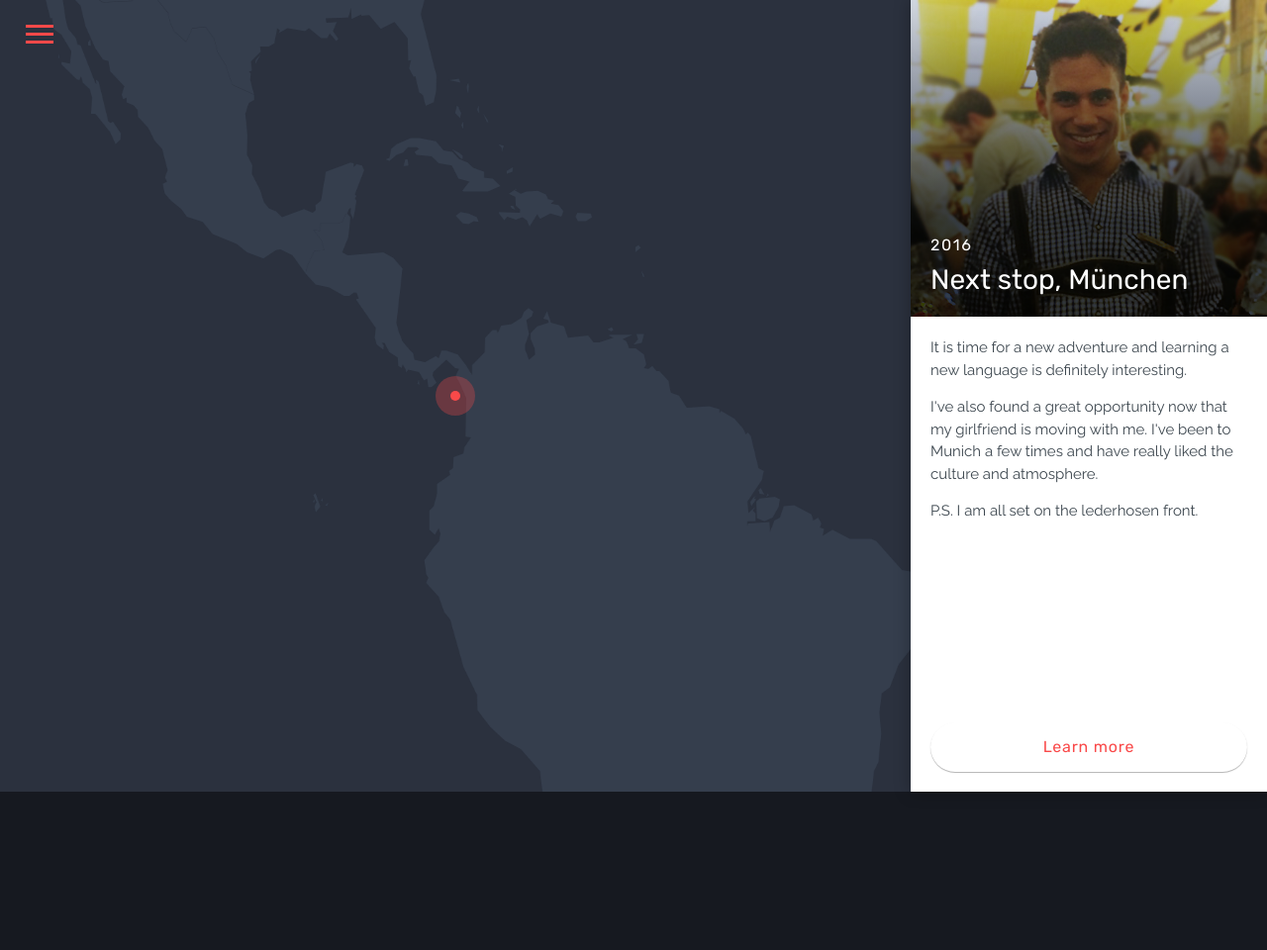
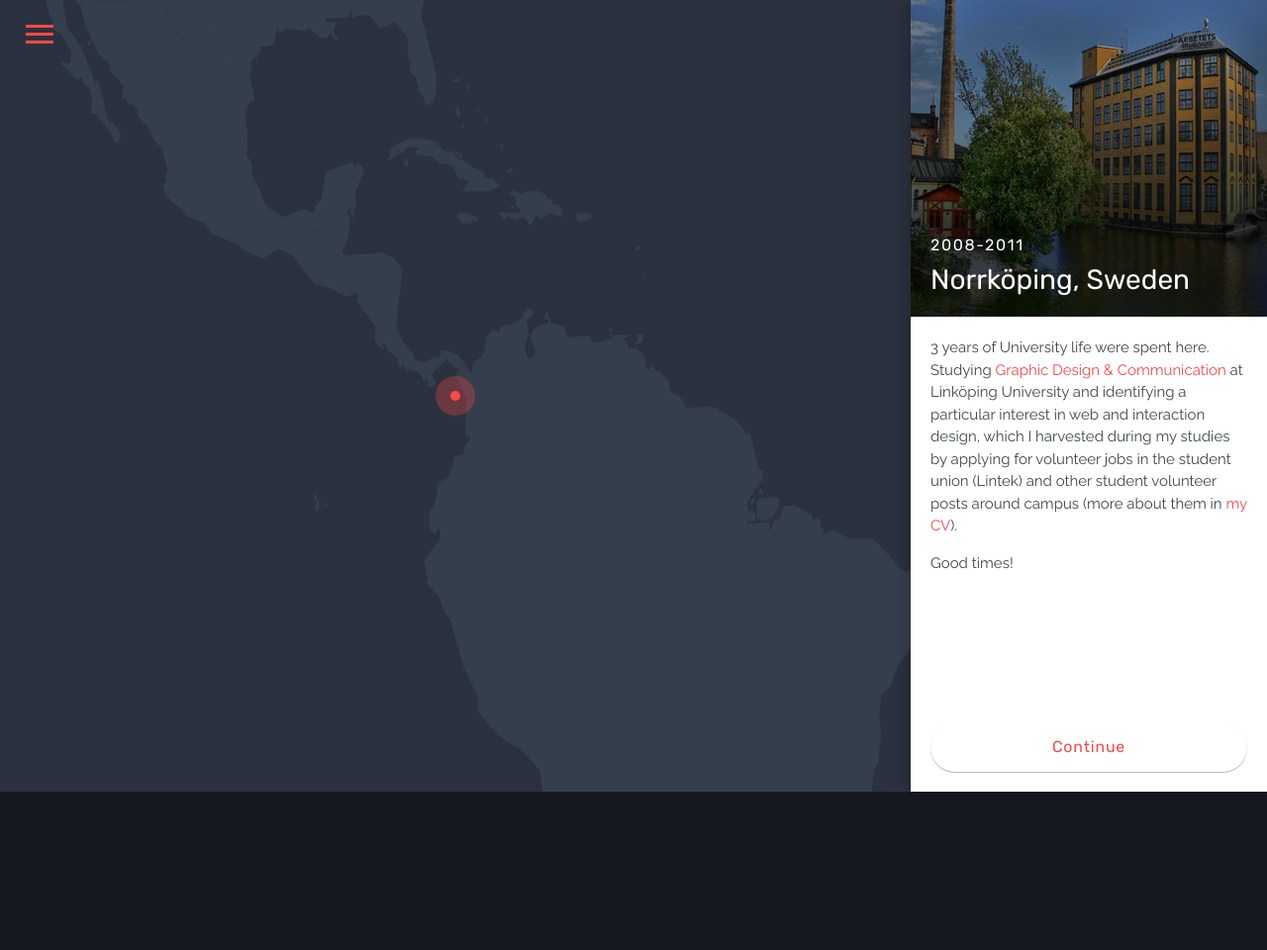
Before and after one commit to daniel-trevino/hitchris, a PHP site: page / in a window 1280 px wide. Shown: the top 960 px of the page at 99% size. Run offline with PHP 8.4, Linux system fonts and the light colour scheme; some libraries are stand-ins or nearby versions.

Commit message:
morphing sidebar

```diff
--- a/index.html
+++ b/index.html
@@ -98,7 +98,7 @@
 		<main id="main">
 
 			<div class="map open">
-				<div class="locator active open munich">
+				<div class="locator active open norrkoping">
 
 					<div class="morph-content">
 						<div class="cuernavaca">
@@ -216,7 +216,6 @@
 	<script src="js/jquery-1.12.0.min.js"></script>
 	<script src="js/min/script.min.js"></script>
 	<script src="js/canvas.js"></script>
-	<script src="js/min/uiMorphingButton.min.js"></script>
 	<script src="js/min/skrollr.min.js"></script>
 	<script type="text/javascript">
 
--- a/styles/css/main.css
+++ b/styles/css/main.css
@@ -1336,9 +1336,9 @@ body {
         transform: scale(1);
         opacity: 0.3; }
       #main .map .locator .morph-content {
-        transition: opacity 0.4s 0.1s, width 0.4s 0.1s, height 0.4s 0.1s, top 0.4s 0.1s, right 0.4s 0.1s;
+        transition: opacity 0.4s 0.1s, width 0.4s 0.1s, height 0.4s 0.1s, top 0.4s 0.1s, right 0.4s 0.1s, background-color 0.4s 0.1s;
         transition-timing-function: cubic-bezier(0.7, 0, 0.3, 1);
-        background-color: #fff;
+        background-color: #f94949;
         z-index: 900;
         opacity: 0;
         width: 10px;
@@ -1374,9 +1374,9 @@ body {
             display: flex;
             flex-direction: column;
             justify-content: flex-end;
-            flex: 0 1 40vh;
+            flex: 0 0 40vh;
             width: 100%;
-            padding: 0 20px 20px 20px;
+            padding: 20px;
             vertical-align: bottom;
             background-repeat: no-repeat;
             background-position: 50% 50%;
@@ -1420,7 +1420,7 @@ body {
                 #main .map .locator .morph-content > div .header h2 {
                   font-size: 2.408em; } }
           #main .map .locator .morph-content > div .location-info {
-            flex: 2 1 auto;
+            flex: 2 0 auto;
             padding: 20px;
             box-sizing: border-box; }
             #main .map .locator .morph-content > div .location-info p {
@@ -1438,7 +1438,7 @@ body {
                 #main .map .locator .morph-content > div .location-info p {
                   font-size: 1.29em; } }
           #main .map .locator .morph-content > div .location-footer {
-            flex: 0 1 auto;
+            flex: 0 0 auto;
             padding: 15px 20px 20px 20px; }
             #main .map .locator .morph-content > div .location-footer button {
               display: block;
@@ -1454,9 +1454,10 @@ body {
           height: 100%;
           overflow: auto;
           opacity: 1;
+          background-color: #fff;
           pointer-events: auto;
           -webkit-backface-visibility: hidden;
-          transition: opacity 0.3s, width 0.4s 0.1s, height 0.4s 0.1s, top 0.4s 0.1s, right 0.4s 0.1s; }
+          transition: opacity 0.3s, width 0.4s 0.1s, height 0.4s 0.1s, top 0.4s 0.1s, right 0.4s 0.1s, background-color 0.4s; }
           #main .map .locator.open .morph-content > div {
             overflow: auto; }
         #main .map .locator.open.cuernavaca .morph-content > div.cuernavaca {
--- a/styles/sass/_template.scss
+++ b/styles/sass/_template.scss
@@ -553,9 +553,9 @@ body {
 			}
 
 			.morph-content {
-				transition: opacity 0.4s 0.1s, width 0.4s 0.1s, height 0.4s 0.1s, top 0.4s 0.1s, right 0.4s 0.1s;
+				transition: opacity 0.4s 0.1s, width 0.4s 0.1s, height 0.4s 0.1s, top 0.4s 0.1s, right 0.4s 0.1s, background-color 0.4s 0.1s;
 				transition-timing-function: cubic-bezier(0.7,0,0.3,1);
-				background-color: #fff;
+				background-color: $color-main;
 				z-index: 900;
 				opacity: 0;
 				width: 10px;
@@ -618,9 +618,9 @@ body {
 					    display: flex;
 					    flex-direction: column;
 					    justify-content: flex-end;
-					    flex: 0 1 40vh;
+					    flex: 0 0 40vh;
 					    width: 100%;
-						padding: 0 20px 20px 20px;
+						padding: 20px;
 						vertical-align: bottom;
 						background-repeat: no-repeat;
 						background-position: 50% 50%;
@@ -646,7 +646,7 @@ body {
 				    }
 
 				    .location-info {
-					    flex: 2 1 auto;
+					    flex: 2 0 auto;
 					    padding: 20px;
 					    box-sizing: border-box;
 
@@ -656,7 +656,7 @@ body {
 				    }
 
 				    .location-footer {
-					    flex: 0 1 auto;
+					    flex: 0 0 auto;
 					    padding: 15px 20px 20px 20px;
 
 					    button {
@@ -679,9 +679,10 @@ body {
 					height: 100%;
 					overflow: auto;
 					opacity: 1;
+					background-color: #fff;
 					pointer-events: auto;
 					-webkit-backface-visibility: hidden;
-					transition: opacity 0.3s, width 0.4s 0.1s, height 0.4s 0.1s, top 0.4s 0.1s, right 0.4s 0.1s;
+					transition: opacity 0.3s, width 0.4s 0.1s, height 0.4s 0.1s, top 0.4s 0.1s, right 0.4s 0.1s, background-color 0.4s;
 
 					& > div {
 						overflow: auto;
```
